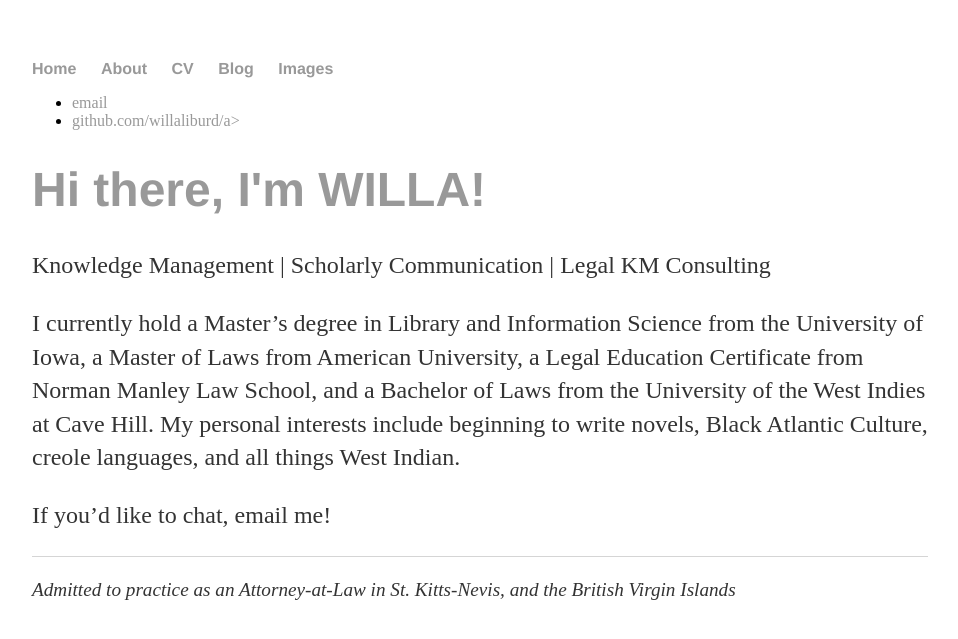
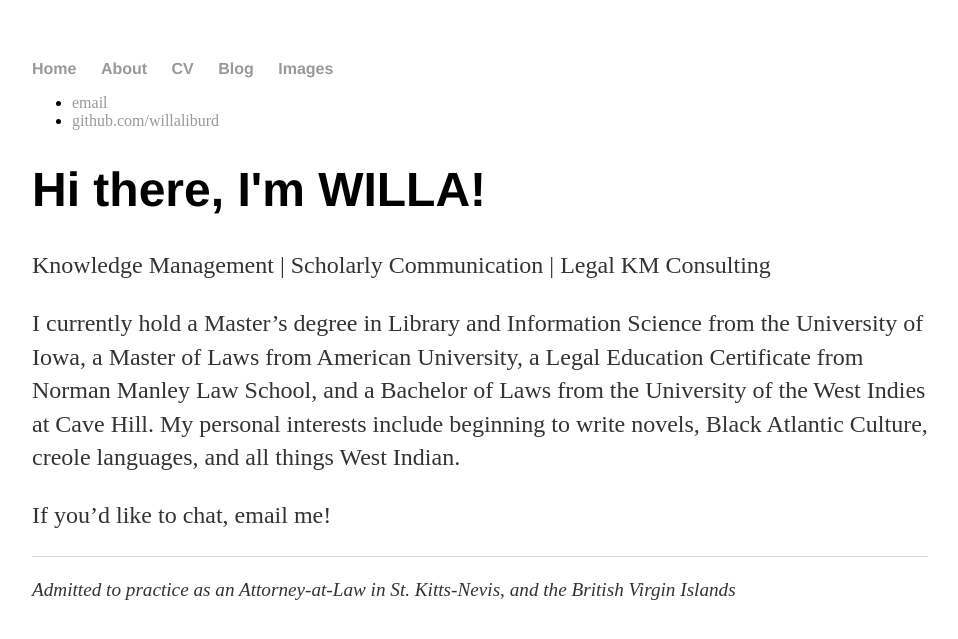
Before and after one commit to willaliburd/willaliburd.github.io, a Jekyll site: the page built from index.html, in a window 1280 px wide. Shown: the top 639 px of the page, without its empty margins (160-1118 px from the left). Built offline with Jekyll 4.4.1, drawn with Linux system fonts in a browser that asks for light colours.

```diff
--- a/_layouts/default.html
+++ b/_layouts/default.html
@@ -19,7 +19,7 @@
 			<div class="container">
 			<ul>
 	        		<li><a href="mailto:willa@nattakm.com">email</a></li>
-	        		<li><a href="https://github.com/NAME">github.com/willaliburd/a></li>
+	        		<li><a href="https://github.com/NAME">github.com/willaliburd</a></li>
 			</ul>
 
 			{{ content }}
```
